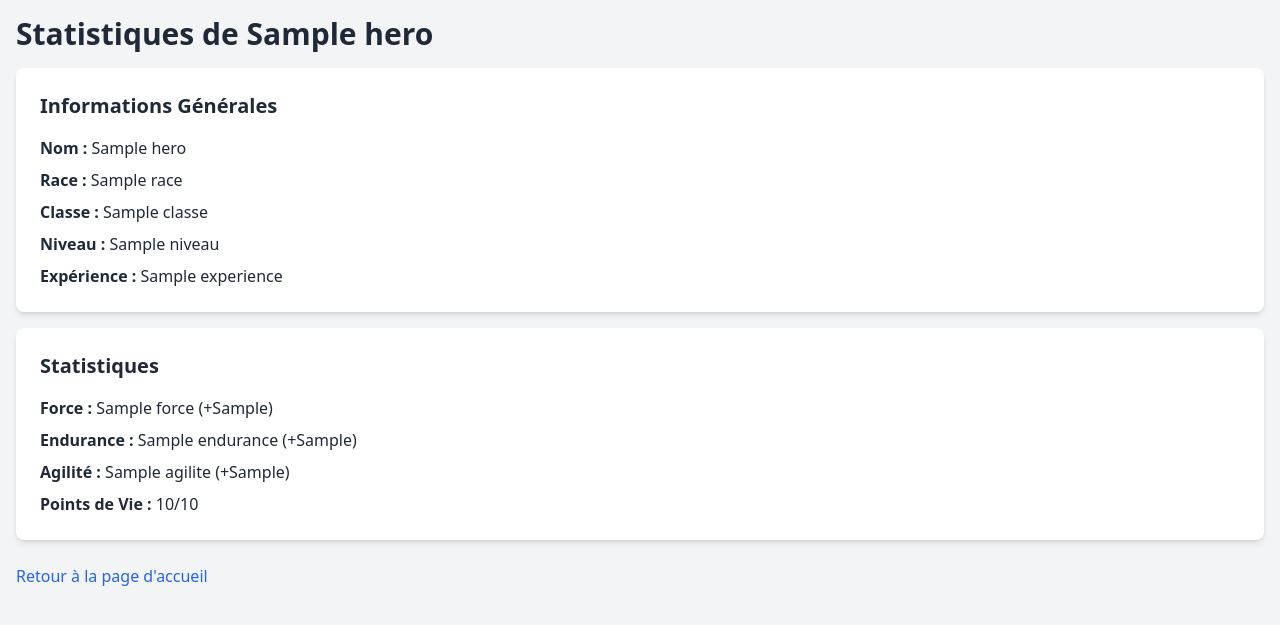
After one commit to Stephanethr/M1_Projet_Dev_WEB_POO, a Flask app: template templates/view_hero.html in a window 1280 px wide. The commit adds this page. Shown: the top 625 px of the page. Run offline with Flask 3, Linux system fonts and the light colour scheme; the template is opened without the code that fills it: most values are stand-ins (such as "Sample title", 1, 10 or a date in 2020); some libraries are stand-ins or nearby versions.

Commit message:
Ajout statistiques quand on clique sur héros dans le dashboard

```diff
--- a/app.py
+++ b/app.py
@@ -1,6 +1,7 @@
 import os
 import sqlite3
 from flask import Flask, render_template, request, redirect, url_for, flash, session
+from back.RPG_DATABASE.heros_db import HerosDb
 from flask_bcrypt import Bcrypt
 from dotenv import load_dotenv
 from init_db import get_db_connection
@@ -55,6 +56,37 @@ def home():
         user_last_login=user['user_date_login'],
         heroes=session['heroes']
     )
+
+@app.route('/view_hero/<int:hero_id>')
+def view_hero(hero_id):
+    if 'loggedin' not in session:
+        flash("Veuillez vous connecter.", 'info')
+        return redirect(url_for('login'))
+
+    hero = HerosDb.get_by_id(hero_id)
+    if not hero or hero.proprietaire != session['user_id']:
+        flash("Héros introuvable ou accès non autorisé.", 'danger')
+        return redirect(url_for('home'))
+
+    return render_template('view_hero.html', hero={
+        'name': hero.name,
+        'race': hero.race.value,
+        'classe': hero.classe.value,
+        'niveau': hero.niveau,
+        'experience': hero.experience,
+        'force': hero.force,
+        'force_bonus': hero.force_bonus,
+        'endurance': hero.endurance,
+        'endurance_bonus': hero.endurance_bonus,
+        'agilite': hero.agilite,
+        'agilite_bonus': hero.agilite_bonus,
+        'points_vie': hero.points_vie,
+        'points_vie_max': hero.points_vie_max,
+        'position': hero.position
+    })
+
+if __name__ == '__main__':
+    app.run(debug=True)
 
 @app.route('/create_hero', methods=['POST'])
 def create_hero():
--- a/templates/home.html
+++ b/templates/home.html
@@ -15,7 +15,7 @@
             <div class="grid grid-cols-1 md:grid-cols-2 lg:grid-cols-3 gap-4">
                 {% for hero in session['heroes'] %}
                 <div class="bg-white border rounded-lg shadow-lg p-4">
-                    <h3 class="text-lg font-bold">{{ hero.nom }}</h3>
+                    <h3 class="text-lg font-bold"><a href="/view_hero/{{hero.id}}">{{ hero.nom }}</a></h3>
                     <p>Race : {{ hero.race }}</p>
                     <p>Classe : {{ hero.classe }}</p>
                     <p>Niveau : {{ hero.niveau }}</p>
--- /dev/null
+++ b/templates/view_hero.html
@@ -0,0 +1,38 @@
+<!DOCTYPE html>
+<html lang="fr">
+<head>
+    <meta charset="UTF-8">
+    <meta name="viewport" content="width=device-width, initial-scale=1.0">
+    <title>Héros - Statistiques</title>
+    <script src="https://cdn.tailwindcss.com"></script>
+</head>
+<body class="bg-gray-100 text-gray-800">
+    <div class="container mx-auto p-4">
+        <h1 class="text-3xl font-bold mb-4">Statistiques de {{ hero.name }}</h1>
+        <div class="bg-white shadow-md rounded-lg p-6">
+            <h2 class="text-xl font-semibold">Informations Générales</h2>
+            <ul class="mt-4 space-y-2">
+                <li><strong>Nom :</strong> {{ hero.name }}</li>
+                <li><strong>Race :</strong> {{ hero.race }}</li>
+                <li><strong>Classe :</strong> {{ hero.classe }}</li>
+                <li><strong>Niveau :</strong> {{ hero.niveau }}</li>
+                <li><strong>Expérience :</strong> {{ hero.experience }}</li>
+            </ul>
+        </div>
+
+        <div class="bg-white shadow-md rounded-lg p-6 mt-4">
+            <h2 class="text-xl font-semibold">Statistiques</h2>
+            <ul class="mt-4 space-y-2">
+                <li><strong>Force :</strong> {{ hero.force }} (+{{ hero.force_bonus }})</li>
+                <li><strong>Endurance :</strong> {{ hero.endurance }} (+{{ hero.endurance_bonus }})</li>
+                <li><strong>Agilité :</strong> {{ hero.agilite }} (+{{ hero.agilite_bonus }})</li>
+                <li><strong>Points de Vie :</strong> {{ hero.points_vie }}/{{ hero.points_vie_max }}</li>
+            </ul>
+        </div>
+
+        <div class="mt-6">
+            <a href="{{ url_for('home') }}" class="text-blue-600 hover:underline">Retour à la page d'accueil</a>
+        </div>
+    </div>
+</body>
+</html>
```
